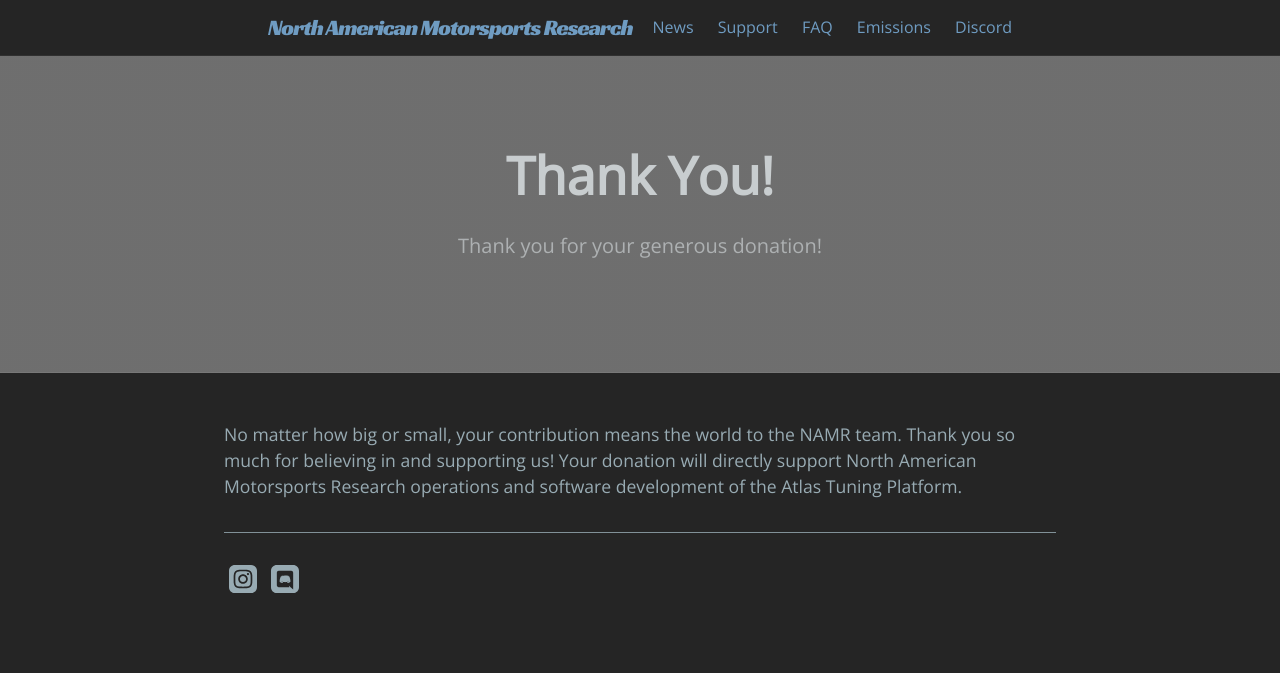
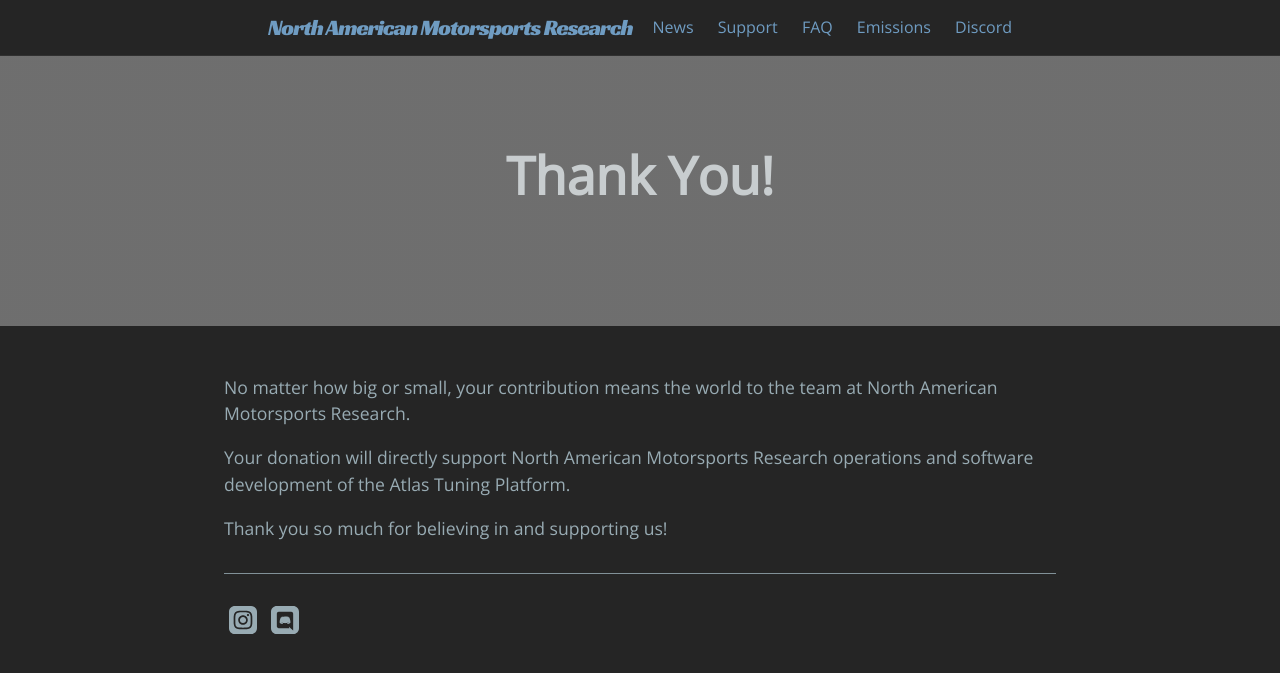
Before and after one commit to atlas-tuning/atlas-public, a Jekyll site: the page built from docs/thank-you.md, in a window 1280 px wide. Shown: the top 673 px of the page. Built offline with Jekyll 4.4.1, drawn with Linux system fonts in a browser that asks for light colours.

Commit message:
Reformat thank you

```diff
--- a/docs/thank-you.md
+++ b/docs/thank-you.md
@@ -1,8 +1,12 @@
 ---
 layout: page
 title: Thank You!
-tagline: Thank you for your generous donation!
+tagline:
 permalink: /thank-you.html
 ---
 
-No matter how big or small, your contribution means the world to the NAMR team. Thank you so much for believing in and supporting us! Your donation will directly support North American Motorsports Research operations and software development of the Atlas Tuning Platform.
+No matter how big or small, your contribution means the world to the team at North American Motorsports Research.
+
+Your donation will directly support North American Motorsports Research operations and software development of the Atlas Tuning Platform.
+
+Thank you so much for believing in and supporting us!
```
